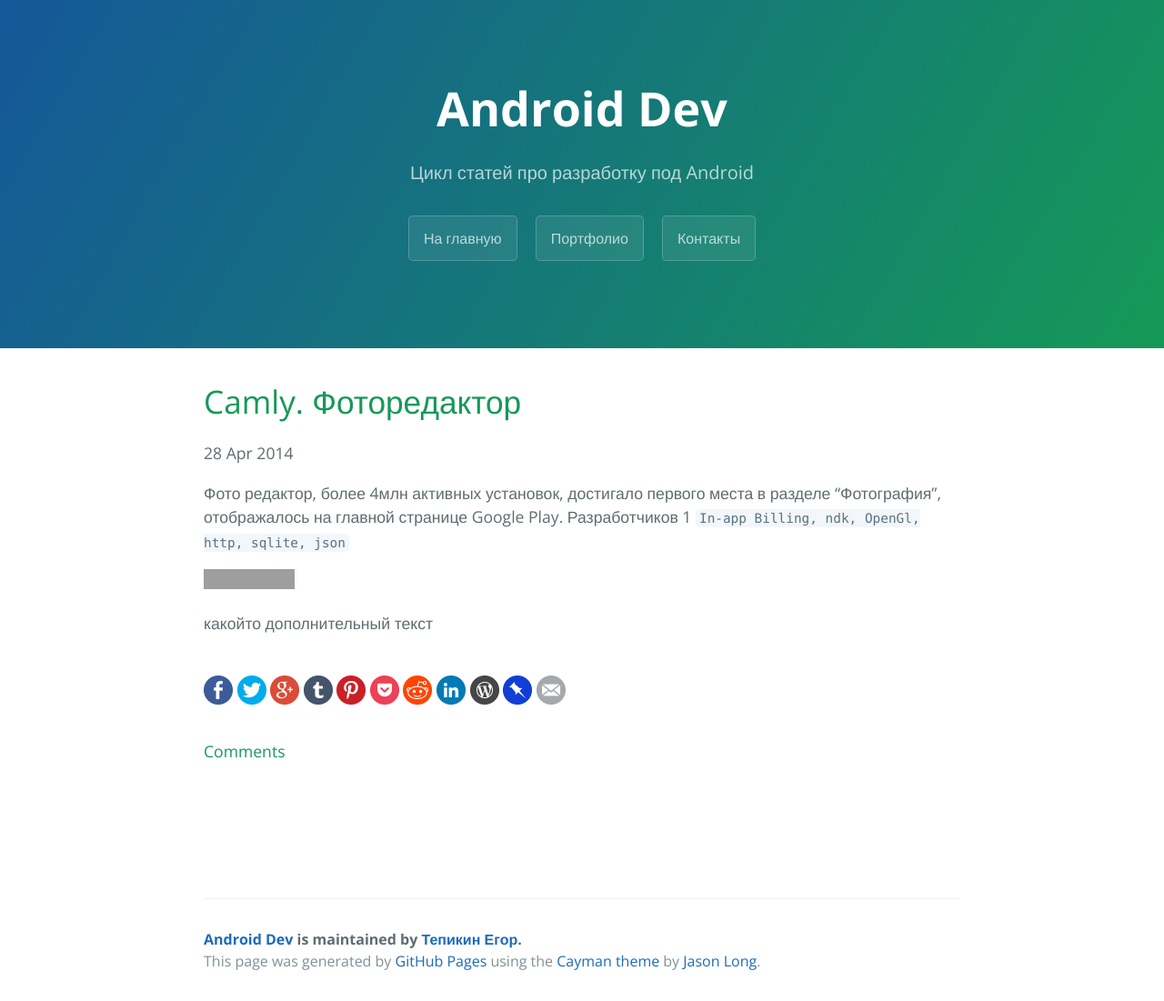
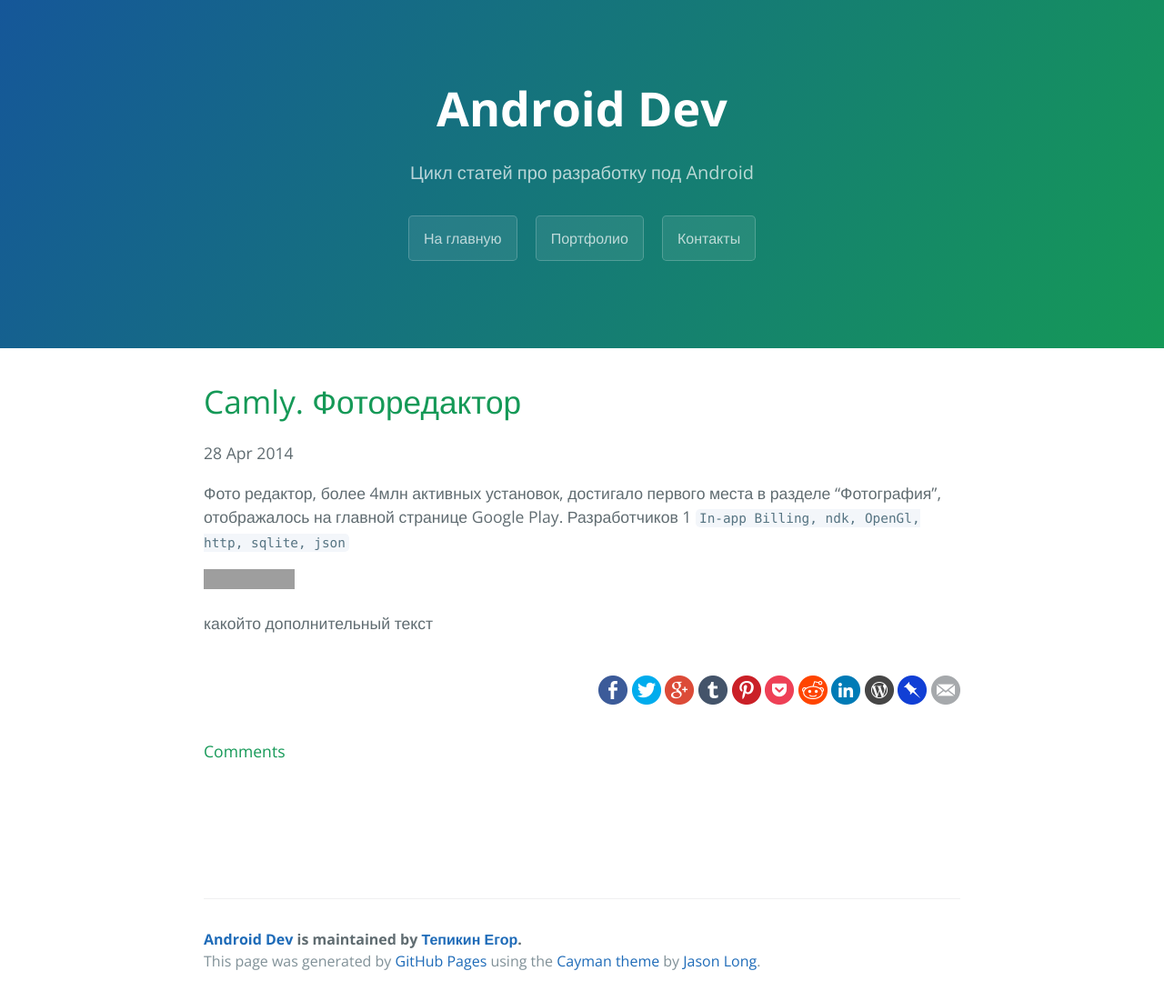
Before and after one commit to tepikin/tepikin.github.io, a Jekyll site: the page built from _posts/2016-01-01-portfolio_camly.markdown, in a window 1280 px wide. Shown: the whole page at 91% size. Built offline with Jekyll 4.4.1, drawn with Linux system fonts in a browser that asks for light colours; grey boxes are pictures that could not be loaded.

Commit message:
Update social_share.html

```diff
--- a/_includes/social_share.html
+++ b/_includes/social_share.html
@@ -1,4 +1,4 @@
-<ul class="share-buttons">
+<ul class="share-buttons"  align="right">
   <li><a href="https://www.facebook.com/sharer/sharer.php?u=http%3A%2F%2Ftepikin.github.io%2F&t=Android%20Dev" title="Share on Facebook" target="_blank" onclick="window.open('https://www.facebook.com/sharer/sharer.php?u=' + encodeURIComponent(document.URL) + '&t=' + encodeURIComponent(document.URL)); return false;"><img alt="Share on Facebook" src="/images/flat_web_icon_set/color/Facebook.png"></a></li>
   <li><a href="https://twitter.com/intent/tweet?source=http%3A%2F%2Ftepikin.github.io%2F&text=Android%20Dev:%20http%3A%2F%2Ftepikin.github.io%2F" target="_blank" title="Tweet" onclick="window.open('https://twitter.com/intent/tweet?text=' + encodeURIComponent(document.title) + ':%20'  + encodeURIComponent(document.URL)); return false;"><img alt="Tweet" src="/images/flat_web_icon_set/color/Twitter.png"></a></li>
   <li><a href="https://plus.google.com/share?url=http%3A%2F%2Ftepikin.github.io%2F" target="_blank" title="Share on Google+" onclick="window.open('https://plus.google.com/share?url=' + encodeURIComponent(document.URL)); return false;"><img alt="Share on Google+" src="/images/flat_web_icon_set/color/Google+.png"></a></li>
```
